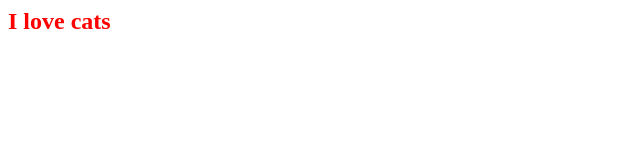
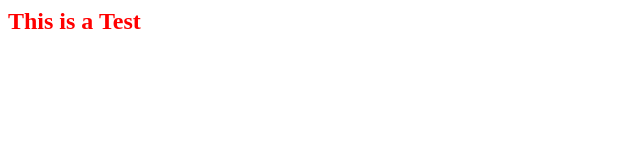
Before and after one commit to Bevilacqua978/Global-Travel-Rates-DevelopmentStage, a website: page views/Home.html in a window 1280 px wide. Shown: the full height of the page, 0-640 px from the left. Drawn offline with Linux system fonts and the light colour scheme.

Commit message:
Minor changes

```diff
--- a/views/Home.html
+++ b/views/Home.html
@@ -8,6 +8,6 @@
 
 <body>
 
-  <h2>I love cats</h2>
+  <h2>This is a Test</h2>
 
 </body>
```
